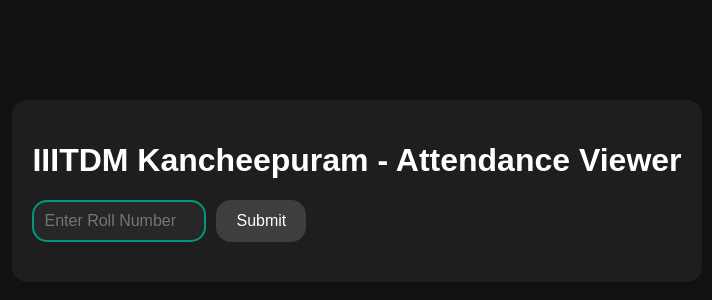
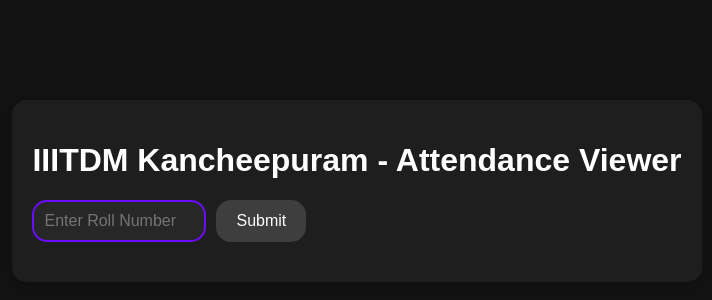
Before and after one commit to pengeon1/iiitdm-attendance, a Flask app: page / in a window 1280 px wide. Shown: the part 209-509 px from the top of the page, without its empty margins (283-995 px from the left). Run offline with Flask 3, Linux system fonts and the light colour scheme.

Commit message:
Update attendance.html

```diff
--- a/templates/attendance.html
+++ b/templates/attendance.html
@@ -36,7 +36,7 @@
         input[type="text"] {
             padding: 10px;
             font-size: 16px;
-            border: 2px solid #009879;
+            border: 2px solid #6c0cfe;
             background-color: #272727;
             color: white;
             border-radius: 15px;
@@ -69,7 +69,7 @@
             text-align: center;
         }
         th {
-            background-color: #009879;
+            background-color: #6c0cfe;
             color: white;
         }
         tr {
```
